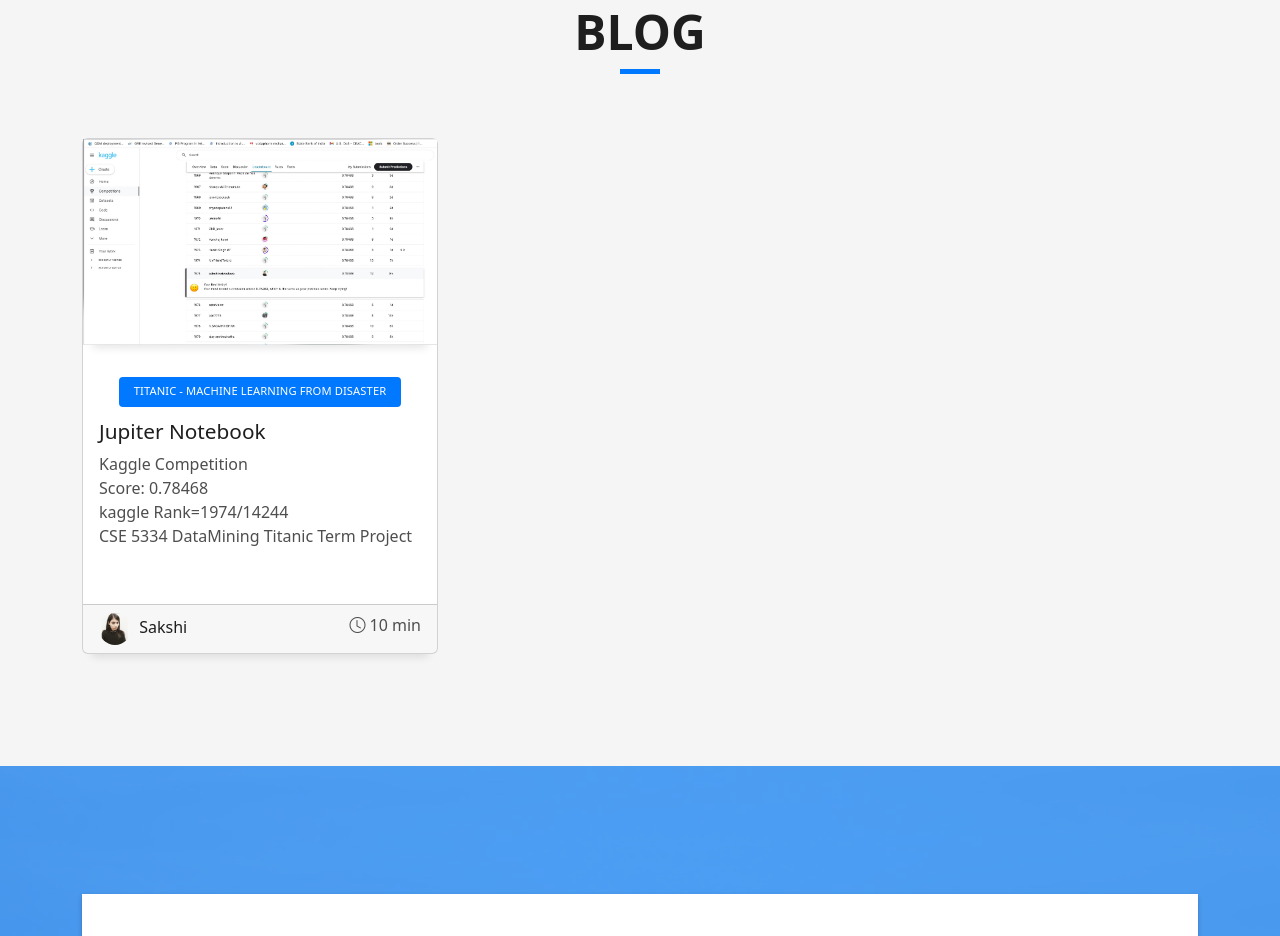
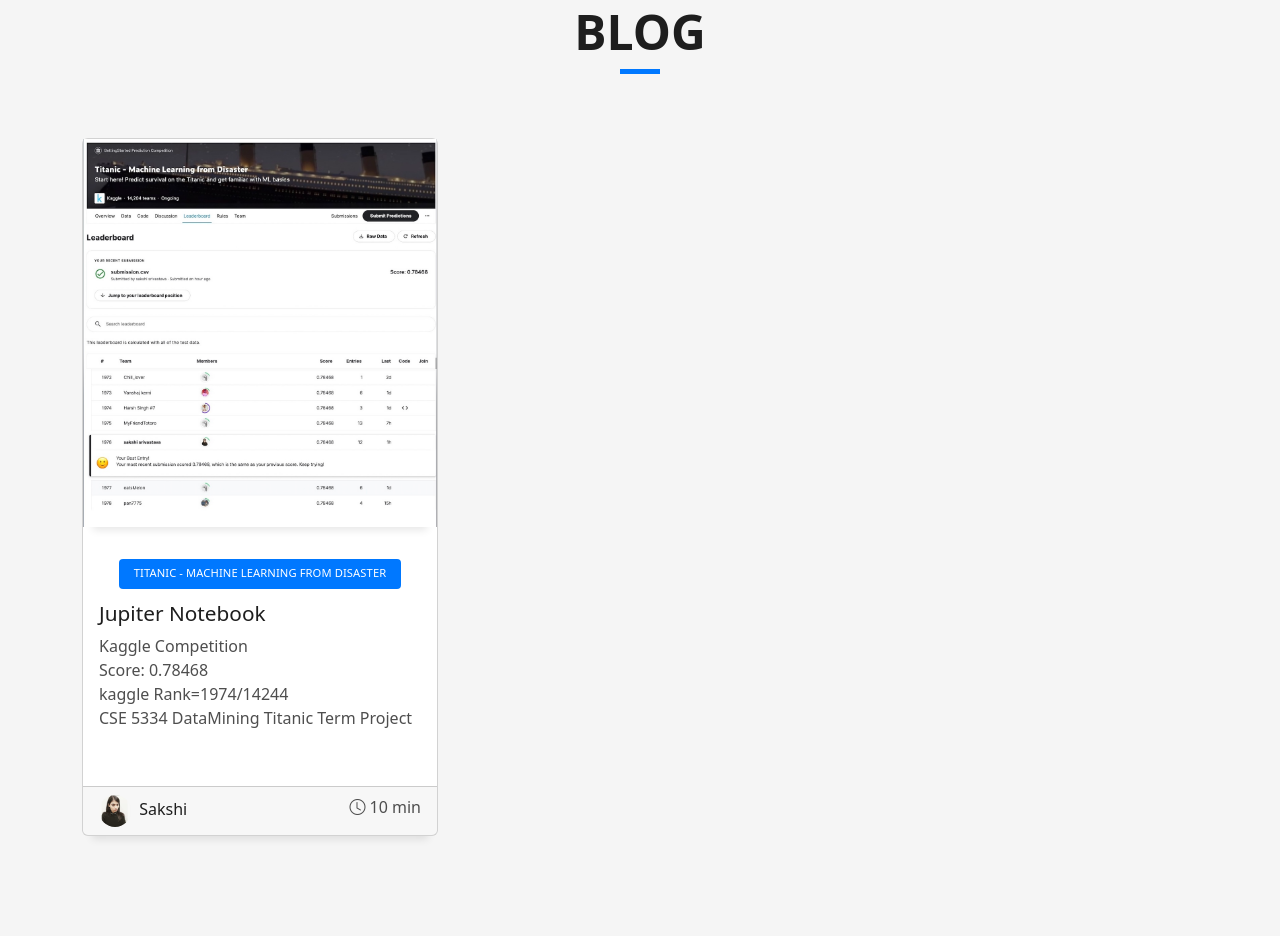
Before and after one commit to sakshi0303/sakshi0303.github.io, a plain HTML site: page static_website/index.html in a window 1280 px wide. Shown: the part 4758-5694 px from the top of the page. Drawn offline with Linux system fonts and the light colour scheme.

Commit message:
fdfssaaf

```diff
--- a/static_website/index.html
+++ b/static_website/index.html
@@ -562,7 +562,7 @@
               <div class="work-box">
                 <a href="https://www.kaggle.com/code/srvsakshi03/datamining-titanictermproject-final" data-gallery="portfolioGallery" class="portfolio-lightbox">
                   <div class="work-img">
-                    <img src="assets/img/kaggle_rank.jpg" alt="" class="img-fluid">
+                    <img src="assets/img/kaggle_datamining.jpg" alt="" class="img-fluid">
                   </div>
                 </a>
                 <!-- <a href="" data-gallery="portfolioGallery" class="portfolio-lightbox"><img src="assets/img/kaggle_rank.jpg" alt="" class="img-fluid"></a> -->
```
Also changed, not shown: static_website/assets/img/kaggle_datamining.jpg (added), static_website/assets/img/kaggle_rank.jpg (deleted).
